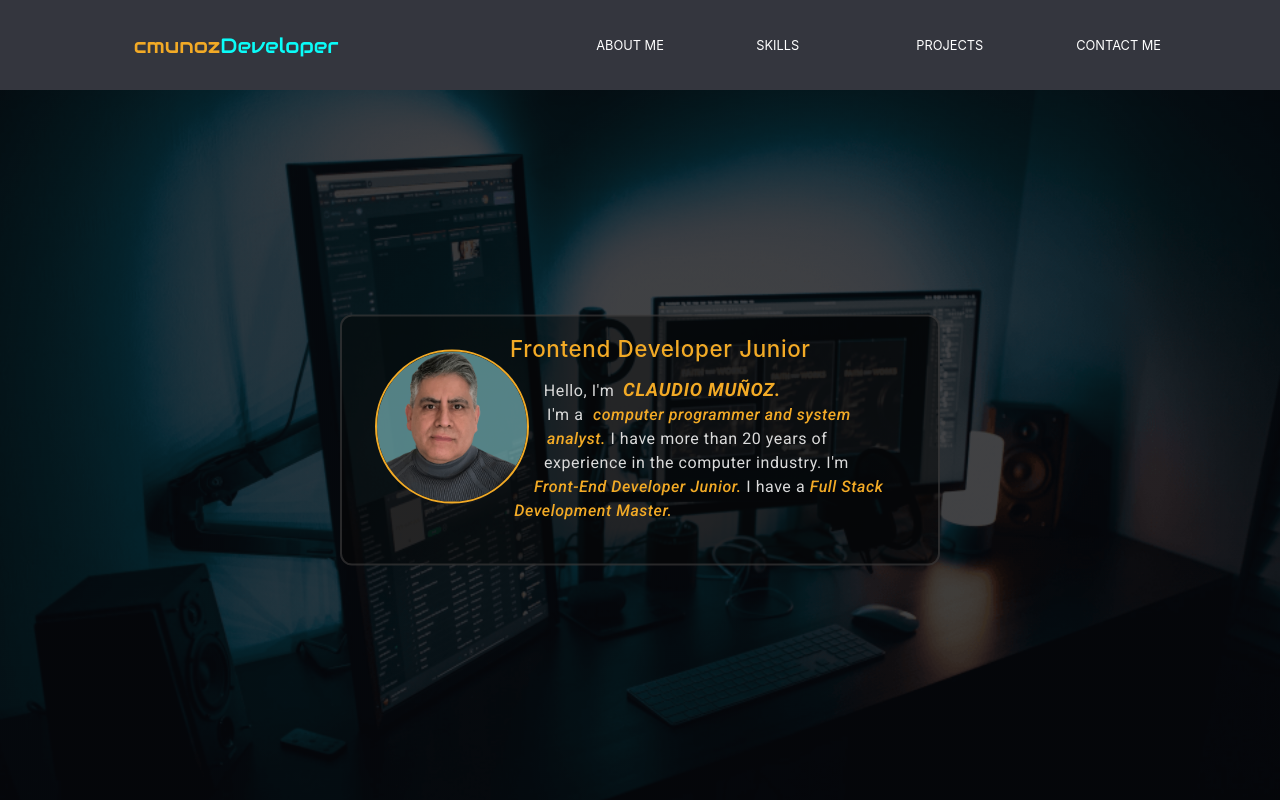
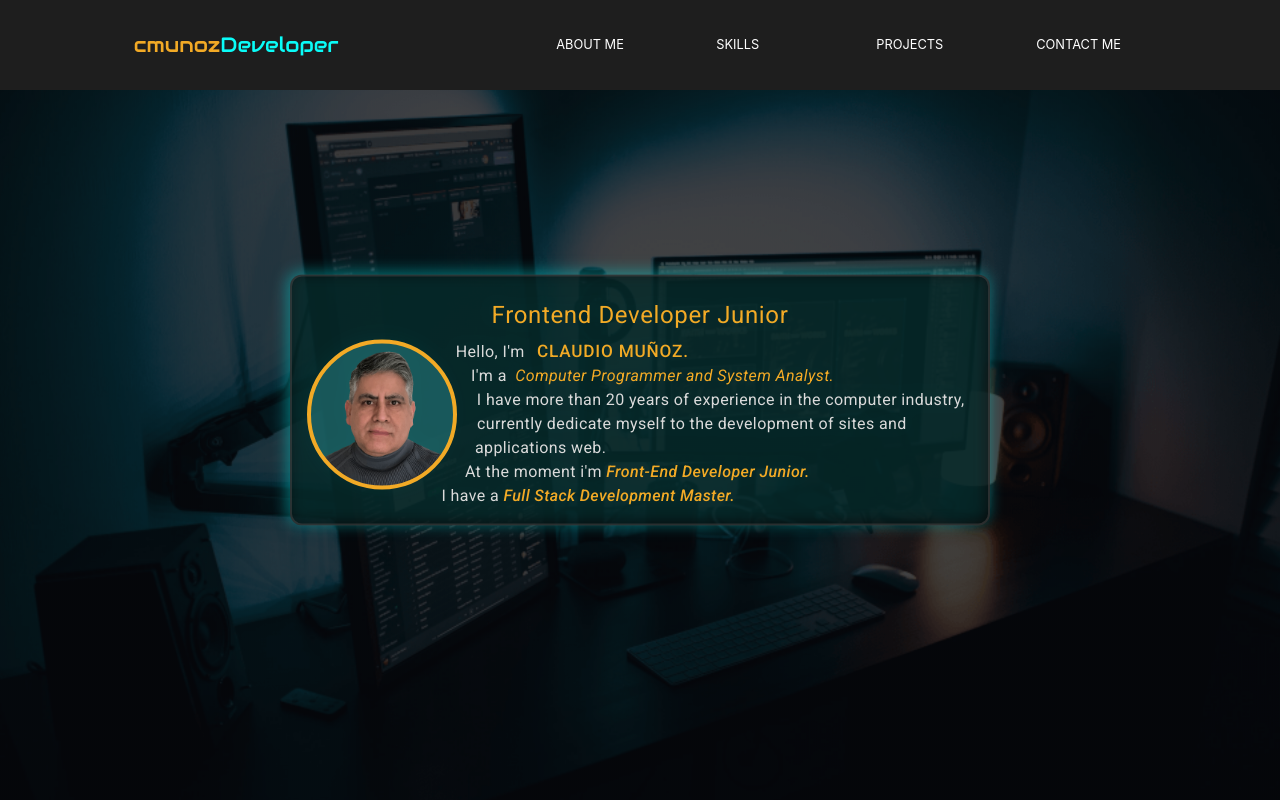
Before and after one commit to cmunoz-Developer/MyPortfolio, a React (Create React App) app: page / in a window 1280 px wide. Built offline with nearby package versions, Linux system fonts and the light colour scheme.

Commit message:
Update .js and .css AboutMe, Header, Navbar

```diff
--- a/package.json
+++ b/package.json
@@ -6,6 +6,7 @@
     "@testing-library/jest-dom": "^5.16.5",
     "@testing-library/react": "^13.4.0",
     "@testing-library/user-event": "^13.5.0",
+    "normalize.css": "^8.0.1",
     "react": "^18.2.0",
     "react-dom": "^18.2.0",
     "react-scripts": "5.0.1",
--- a/src/App.css
+++ b/src/App.css
@@ -7,9 +7,4 @@
   width: 100%;
   display: flex;
   justify-content: center;
-  background-color: rgba(40, 42, 52, 0.937);
 }
-
-/* .containerAboutMe{
-  background-color: cyan;
-} */
--- a/src/App.js
+++ b/src/App.js
@@ -19,6 +19,7 @@ function App() {
             name={item.name}
             profesion={item.profesion}
             experience={item.experience}
+            experience2={item.experience2}
             stack={item.stack}
             master={item.master}
           />
@@ -30,9 +31,3 @@ function App() {
 }
 
 export default App;
-// imagenDev="dev04380380"
-// name="Claudio Muñoz"
-// profesion="Programmer Computer"
-// experience="20 years of experience in the computer industry."
-// stack="Frontend developer Junior"
-// master="Full Stack Development JUNIOR"
--- a/src/Components/AboutMe.js
+++ b/src/Components/AboutMe.js
@@ -1,18 +1,20 @@
 import styles from './AboutMe.module.css'
 
-export const AboutMe=({name, profesion, experience, stack, master}) => {
+export const AboutMe=({name, profesion, experience, experience2, stack, master}) => {
     return (
     <div className={styles.containerAboutMe}>
         <div className={styles.containerCard}>
 
+
+            <p className={styles.textDetails}>
+                <h1>Frontend Developer Junior</h1>
             <div className={styles.ImgDev}>
-
             </div>
-
-            <h1>Frontend Developer Junior</h1>
-            <p className={styles.textDetails}>
                 Hello, I'm <span className={styles.name}>{name}</span><br/>
-                I'm a <span className={styles.textProfesion}> {profesion}</span> I have more than <span>{experience}</span> I'm <span className={styles.textStack}>{stack}</span> I have a <span className={styles.textMaster}>{master}</span>
+                I'm a <span className={styles.textProfesion}> {profesion}</span><br/>
+                <span>{experience}</span><span>{experience2}</span><br/>
+                At the moment i'm <span className={styles.textStack}>{stack}</span><br/>
+                I have a <span className={styles.textMaster}>{master}</span>
             </p>
         </div>
     </div>
--- a/src/Components/AboutMe.module.css
+++ b/src/Components/AboutMe.module.css
@@ -1,78 +1,87 @@
 .containerAboutMe{
     width: 100%;
     max-width: 1580px;
+    height: 100vh;
     margin: 0 auto;
+
     background: linear-gradient(rgba(5,7,12,.75), rgba(5,7,12,.75)), url('../Images/bg-08.png') no-repeat center center;
     background-size: cover ;
-    background-position: top;
-    height: calc(100vh - 90px);
+    background-position: 0px 50px;
 }
 
 .containerCard{
     position: absolute;
-    top:55%;
+    top:50%;
     left:50%;
     transform: translate(-50%, -50%);
-    width: 600px;
+    width: 700px;
     padding: 15px;
     box-sizing: border-box;
     border-radius: 12px;
     border:2px solid rgba(74, 73, 73, 0.526);
-    background-color: rgba(8, 8, 8, 0.473);
+    background-color: rgba(8, 8, 8, 0.71);
+    filter:drop-shadow(-2px -2px 8px rgba(2, 230, 230, 0.639));
 }
 
 .containerCard h1{
-    font-size: 1.4rem;
-    font-weight: 500;
+    display: flex;
+    justify-content: center;
+    font-size: 1.5rem;
+    font-weight: 400;
+    /* font-style: italic; */
+
     line-height: .3rem;
     letter-spacing: .04rem;
+    padding: .35rem 0px;
     color: var(--text-color-secondary);
 }
 
 .textDetails{
     width: 100%;
-    box-sizing: border-box;
     font-family: var(--font-family-detail);
     font-size: 1rem;
     font-weight: 400;
-    letter-spacing: .035rem;
+    letter-spacing: .025rem;
     line-height: 1.5rem;
     color:#dadada;
-    padding:10px 35px;
+
+    padding-bottom: .25em 0px;
     border-radius: 12px;
 }
 
 .ImgDev {
     width: 150px;
     height: 150px;
-    float: left;
-    shape-outside: circle();
-    margin: 20px;
     background: url('../Images/dev-04-380-380.png') center center no-repeat;
     object-fit: cover;
+    background-position: -7px 7px;
     background-size: 100%;
     transform:scaleX(-1);
-    border-radius: 100%;
-    outline: 2px solid var(--text-color-secondary);
-    background-color: #9cebee86;
+
+    float: left;
+    margin-right: 2em;
+    margin-bottom: 0.5em;
+    shape-outside: circle();
+    border-radius: 50%;
+    border: 4px solid var(--text-color-secondary);
+    background-color: rgba(44, 135, 138, 0.496);
 }
 
 .name {
     font-family: var(--font-family-detail);
-    font-size: 1.15rem;
-    font-weight: 600;
-    font-style: italic;
+    font-size: 1.075rem;
+    font-weight: 500;
     letter-spacing: .05rem;
     color:var(--text-color-secondary);
     text-transform:uppercase;
-    margin-left: 4px;
+    margin-left: 8px;
 }
 
 .textProfesion {
     font-style: italic;
-    font-weight: 500;
+    font-weight: 400;
     color:var(--text-color-secondary);
-    margin-left: 5px;
+    margin-left: 4px;
 }
 
 .textStack,
--- a/src/Components/Header.module.css
+++ b/src/Components/Header.module.css
@@ -1,4 +1,5 @@
 .containerHeader{
+    position: fixed;
     width: 100%;
     height: 90px;
     max-width: 1580px;
@@ -6,6 +7,9 @@
     display: flex;
     justify-content: space-around;
     color:#fff;
+
+    background-color: rgb(30, 30, 30);
+    z-index:1;
 }
 
 .logo {
--- a/src/Components/Navbar.module.css
+++ b/src/Components/Navbar.module.css
@@ -19,15 +19,14 @@
     display: flex;
     justify-content: center;
     list-style: none;
+    text-transform: uppercase;
     color:#fff;
-    text-transform: uppercase;
 }
 
 .containerOptions li:hover {
     cursor: pointer;
     font-weight: 700;
     color:var(--text-color-terciary);
-    padding:12px 0;
-    border-top:2px solid var(--text-color-terciary);
+    padding-bottom: 4px;
     border-bottom:2px solid var(--text-color-terciary);
 }
--- a/src/externalFile.js
+++ b/src/externalFile.js
@@ -22,10 +22,10 @@ export const dataAboutMe =  [
         id:1,
         imgdev:'./Images/dev-05-500.png',
         name:'Claudio Muñoz.',
-        profesion:'computer programmer and system analyst.',
-        experience:'20 years of experience in the computer industry.',
+        profesion:'Computer Programmer and System Analyst.',
+        experience:'I have more than 20 years of experience in the computer industry,',
+        experience2:' currently dedicate myself to the development of sites and applications web.',
         stack:'Front-End Developer Junior.',
         master:'Full Stack Development Master.',
     }
 ];
-// export const dataAboutMe = ['Claudio Muñoz','Font-End developer','computer programmer and system analyst','Master Full Stack Development'];
--- a/src/index.css
+++ b/src/index.css
@@ -1,4 +1,10 @@
 /* Variables */
+* {
+   margin: 0;
+   padding: 0;
+   box-sizing: border-box;
+
+  }
   :root{
     --text-color-primary: rgb(235, 199, 132);
     --text-color-secondary: rgb(242, 170, 38);
@@ -10,10 +16,6 @@
   }
 
 body {
-  margin: 0;
-  padding: 0;
-  box-sizing: border-box;
-
   font-family: -apple-system, BlinkMacSystemFont, 'Segoe UI', 'Roboto', 'Oxygen',
   'Ubuntu', 'Cantarell', 'Fira Sans', 'Droid Sans', 'Helvetica Neue',
   sans-serif;
--- a/src/index.js
+++ b/src/index.js
@@ -1,6 +1,7 @@
 import React from 'react';
 import ReactDOM from 'react-dom/client';
 import './index.css';
+import 'normalize.css'
 import App from './App';
 
 const root = ReactDOM.createRoot(document.getElementById('root'));
```
Also changed, not shown: 1 other file (tests, documents, lock files or other folders). Lines whose indentation alone changed are shown as unchanged.
